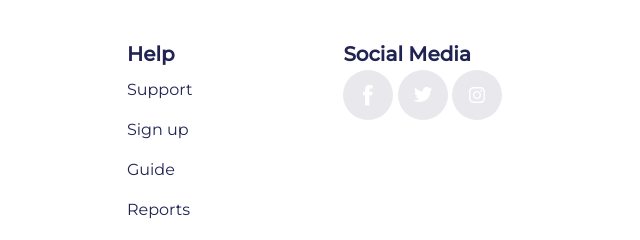
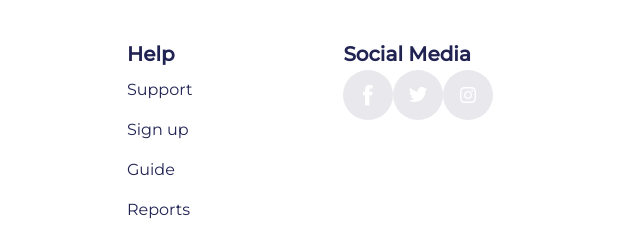
Before and after one commit to Anna-Sava/Datawarenhouse, a plain HTML site: page index.html in a window 1280 px wide. Shown: the part 3630-3870 px from the top of the page, 640-1280 px from the left. Drawn offline with Linux system fonts and the light colour scheme.

Commit message:
section setial media

```diff
--- a/index.html
+++ b/index.html
@@ -220,13 +220,9 @@
           <div class="footer__item">
             <span>Social Media</span>
             <div class="footer__media">
-              <a href="">
-                <img src="./assets/icons/f.svg" alt="" />
-              </a>
-              <a href="">
-                <img src="./assets/icons/t.svg" alt="" />
-              </a>
-              <a href=""><img src="./assets/icons/i.svg" alt="" /></a>
+              <a href="" class="facebook"></a>
+              <a href="" class="twitter"> </a>
+              <a href="" class="instagram"></a>
             </div>
           </div>
         </div>
--- a/scss/style.scss
+++ b/scss/style.scss
@@ -154,7 +154,6 @@ body {
     max-height: 110px;
     overflow: hidden;
   }
-
 
   .top__description {
     width: 63%;
@@ -385,4 +384,37 @@ body {
   }
 }
 
+.footer__media {
+  display: flex;
+}
+a.facebook {
+  background-image: url(../assets/icons/f.svg);
+  display: block;
+  width: 50px;
+  height: 50px;
+}
+a.facebook:hover {
+  background-image: url(../assets/icons/facebook.svg);
+}
+
+a.twitter {
+  background-image: url(../assets/icons/t.svg);
+  display: block;
+  width: 50px;
+  height: 50px;
+}
+a.twitter:hover {
+  background-image: url(../assets/icons/twitter.svg);
+}
+
+a.instagram {
+  background-image: url(../assets/icons/i.svg);
+  display: block;
+  width: 50px;
+  height: 50px;
+}
+a.instagram:hover {
+  background-image: url(../assets/icons/instagram.svg);
+}
+
 @import "texts-style";
```
Also changed, not shown: assets/icons/facebook.svg (added), assets/icons/instagram.svg (added), assets/icons/twitter.svg (added), dist/style.css, 1 other file.
